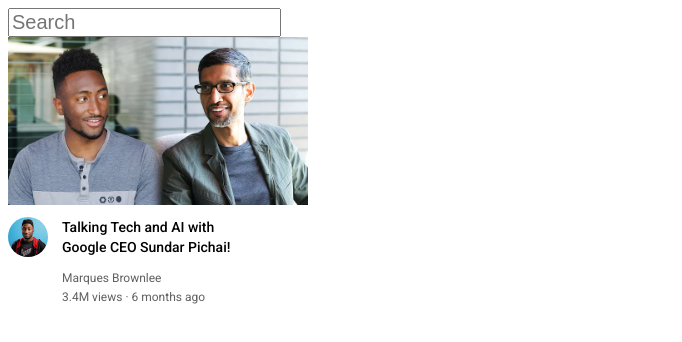
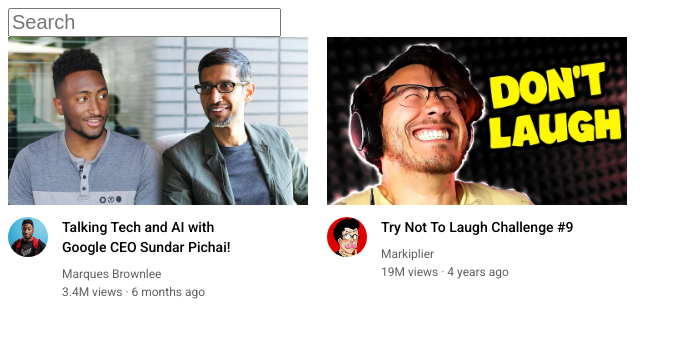
Before and after one commit to MrZik/Learn-JS, a plain HTML site: page Udemy/Modern Javascript (from novice to ninja)/Youtube/index.html in a window 1280 px wide. Shown: the whole page, without its empty margins (0-682 px from the left). Drawn offline with Linux system fonts and the light colour scheme.

Commit message:
finished initial set up of video preview

```diff
--- a/Udemy/Modern Javascript (from novice to ninja)/Youtube/index.html
+++ b/Udemy/Modern Javascript (from novice to ninja)/Youtube/index.html
@@ -32,5 +32,27 @@
             </div>
         </div>
     </div>
+
+    <div class="video-preview">
+        <div class="thumbnail-row">
+            <img class="thumbnail" alt="thumbnail-1" src="thumbnails/thumbnail-2.webp">
+        </div>
+        <div>
+            <div class="channel-picture">
+                <img class="profile-picture" alt="picture" src="channel-img/channel-2.jpeg" >
+            </div>
+            <div class="video-info">
+                <p class="video-title">
+                    Try Not To Laugh Challenge #9
+                </p>
+                <p class="video-author">
+                    Markiplier
+                </p>
+                <p class="video-stats">
+                    19M views &#183 4 years ago
+                </p>
+            </div>
+        </div>
+    </div>
 </body>
 </html>
--- a/Udemy/Modern Javascript (from novice to ninja)/Youtube/styles.css
+++ b/Udemy/Modern Javascript (from novice to ninja)/Youtube/styles.css
@@ -1,3 +1,8 @@
+p{
+    font-family: Roboto,Arial;
+    margin-top: 0;
+    margin-bottom: 0;
+}
 .thumbnail{
     display: block;
     width: 300px;
@@ -12,8 +17,8 @@
 .video-title{
     font-size: 14px;
     font-weight: 500;
-    margin-top: 0;
     line-height: 20px;
+    margin-bottom: 10px;
 }
 .video-preview{
     width: 300px;
@@ -34,16 +39,13 @@
     width: 40px;
     border-radius: 50px;
 }
-p{
-    font-family: Roboto,Arial;
-}
+
 .video-author{
     font-size: 12px;
     color: rgb(96,96,96);
-    margin-bottom: 5px;
+    margin-bottom: 4px;
 }
 .video-stats{
     font-size: 12px;
     color: rgb(96,96,96);
-    margin-top: 0;
 }
```
